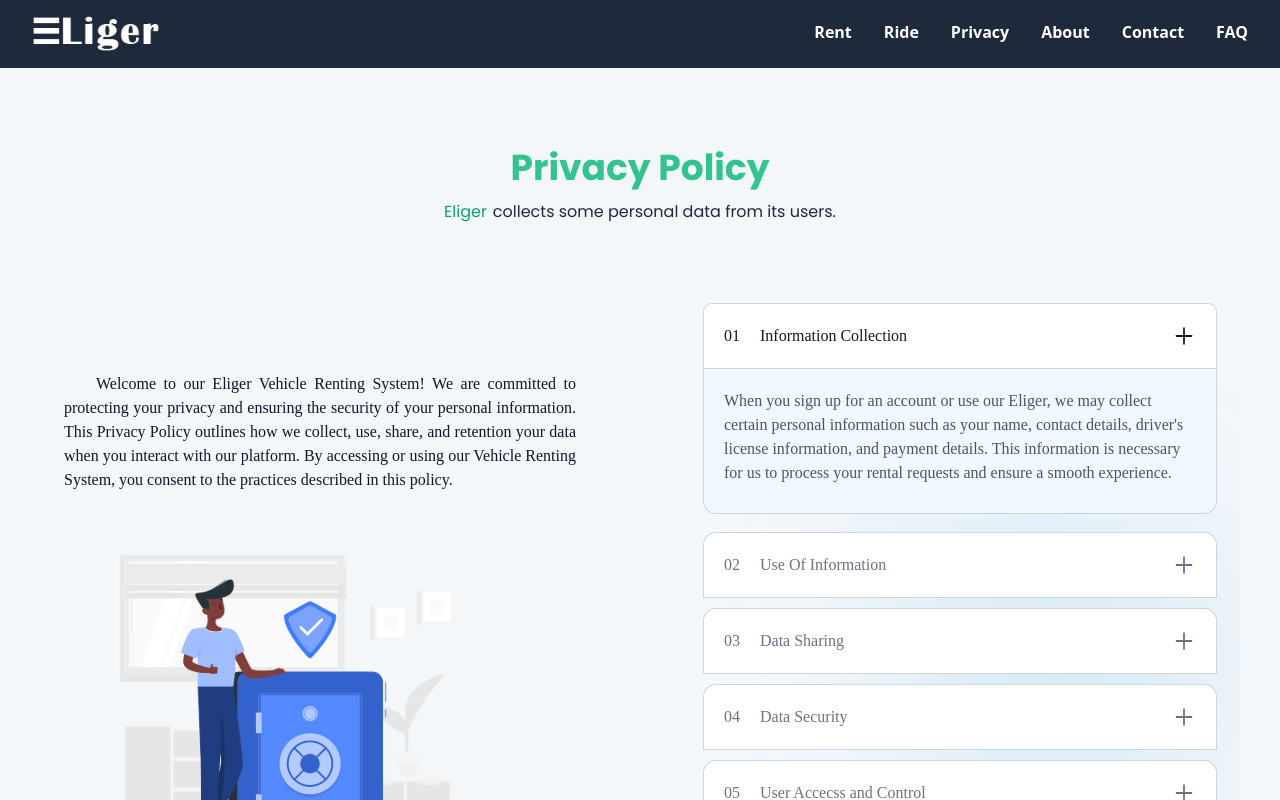
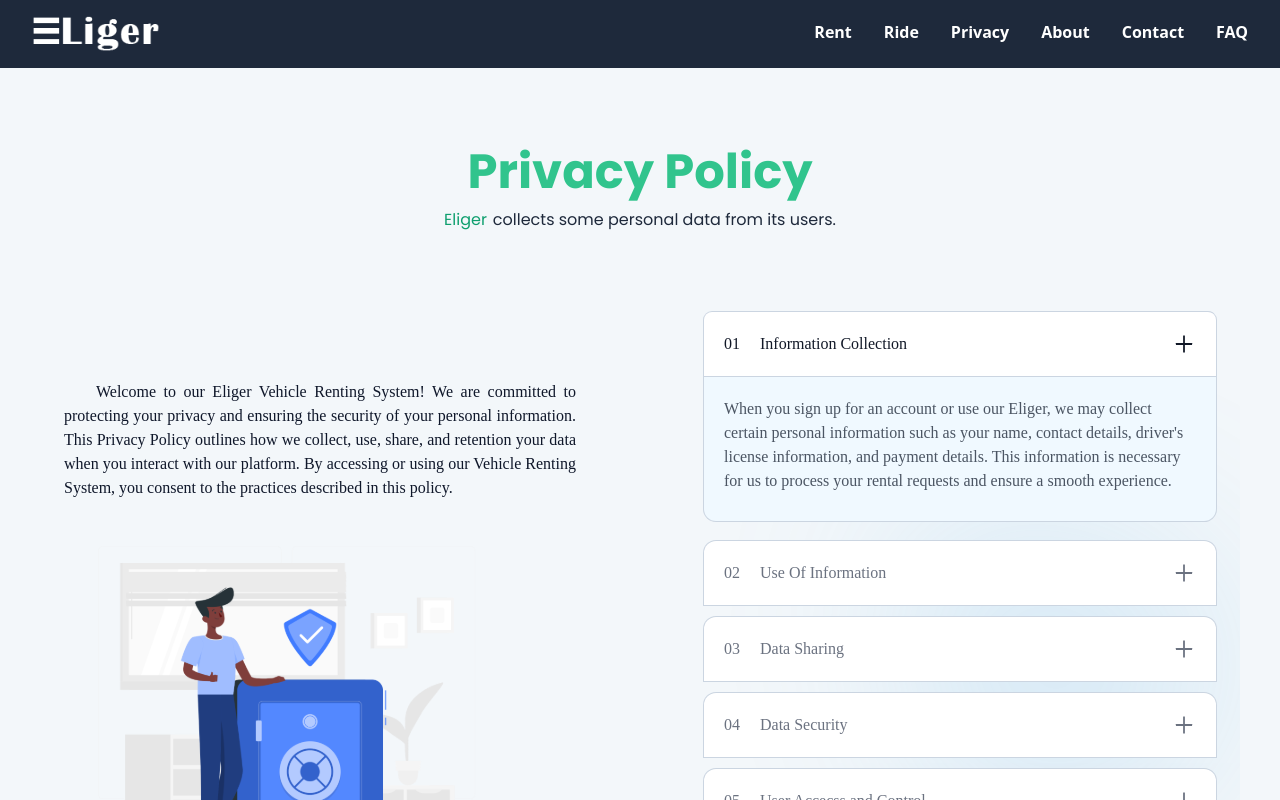
Before and after one commit to kavindu-mane/Eliger, a React (Create React App) app: page /privacy in a window 1280 px wide. Shown: the top 800 px of the page. Built offline with nearby package versions, Linux system fonts and the light colour scheme; a web font is replaced by a local one.

Commit message:
heading size change

```diff
--- a/src/pages/Privacy.jsx
+++ b/src/pages/Privacy.jsx
@@ -13,7 +13,7 @@ const Privacy = () => {
       <Header />
       {/* title section */}
       <div className="my-20 w-screen text-center font-Poppins">
-        <h3 className="text-center text-3xl font-bold text-green-400 md:text-4xl">
+        <h3 className="text-center text-4xl font-bold text-green-400 md:text-5xl">
           Privacy Policy
         </h3>
 
```
